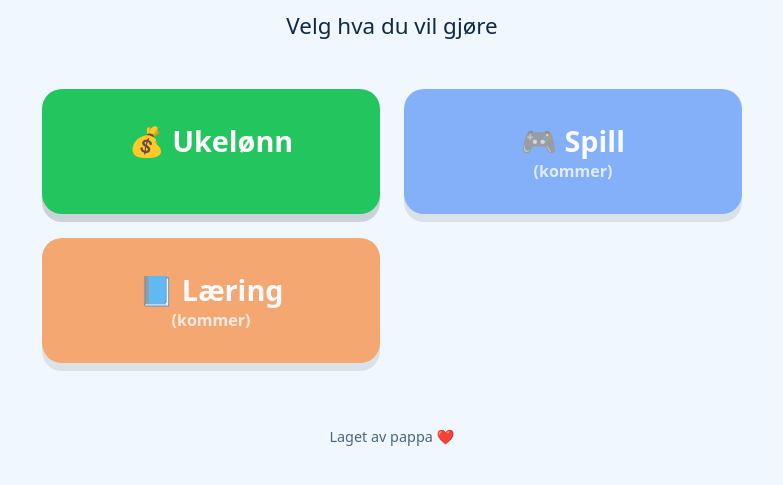
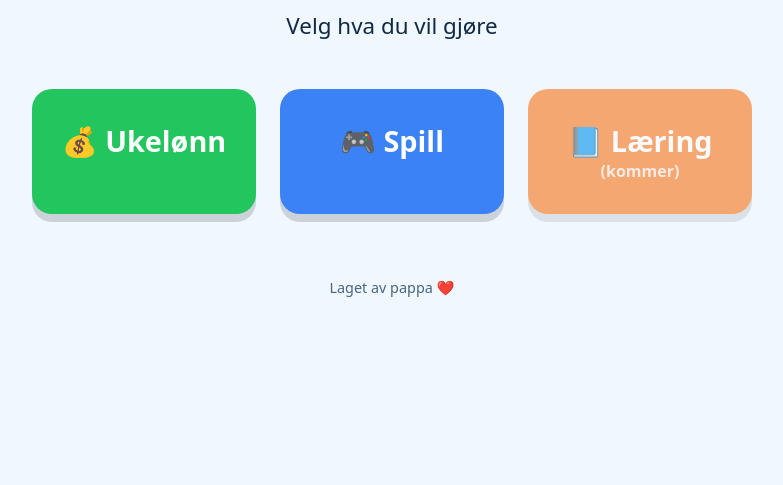
Before and after one commit to stianwetterstad/alma-root, a plain HTML site: page index.html in a window 1280 px wide. Shown: the part 119-604 px from the top of the page, without its empty margins (248-1031 px from the left). Drawn offline with Linux system fonts and the light colour scheme.

Commit message:
Refactor styles and update button links in index.html

```diff
--- a/index.html
+++ b/index.html
@@ -8,8 +8,8 @@
   <style>
     body {
       margin: 0;
-      font-family: system-ui, -apple-system, BlinkMacSystemFont, "Segoe UI",
-                   Arial, sans-serif;
+      font-family: system-ui, -apple-system, BlinkMacSystemFont,
+                   "Segoe UI", Arial, sans-serif;
       background: #f0f7ff;
       text-align: center;
       color: #102a43;
@@ -29,16 +29,16 @@
       display: grid;
       grid-template-columns: repeat(auto-fit, minmax(220px, 1fr));
       gap: 1.5rem;
-      max-width: 700px;
+      max-width: 720px;
       margin: 0 auto;
       padding: 1rem;
     }
 
-    a.button {
+    .button {
       display: block;
       padding: 2rem 1.5rem;
       font-size: 1.8rem;
-      font-weight: 600;
+      font-weight: 700;
       text-decoration: none;
       border-radius: 20px;
       color: white;
@@ -46,7 +46,7 @@
       transition: transform 0.1s ease;
     }
 
-    a.button:active {
+    .button:active {
       transform: translateY(6px);
       box-shadow: 0 2px 0 rgba(0, 0, 0, 0.15);
     }
@@ -57,7 +57,6 @@
 
     .spill {
       background: #3b82f6;
-      opacity: 0.6;
     }
 
     .laering {
@@ -82,9 +81,8 @@
       💰 Ukelønn
     </a>
 
-    <a class="button spill" href="#">
+    <a class="button spill" href="/spill/">
       🎮 Spill
-      <div style="font-size: 1rem; opacity: 0.8;">(kommer)</div>
     </a>
 
     <a class="button laering" href="#">
```
